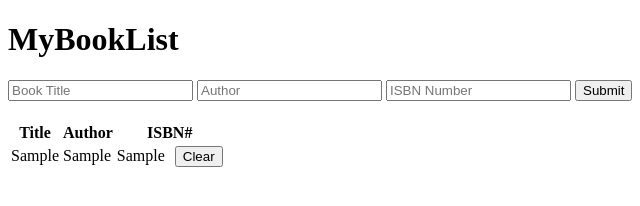
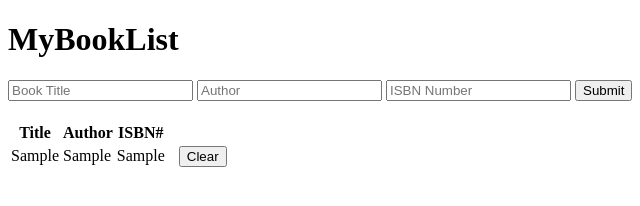
Before and after one commit to acciojob/book-list-jitendrakumar07, a website: page main.html in a window 1280 px wide. Both pictures are taken after typing "Sample", "Sample", "Sample" into the empty fields and a click on the button "Submit". Shown: the full height of the page, 0-640 px from the left. Drawn offline with Linux system fonts and the light colour scheme.

Commit message:
created a submission

```diff
--- a/main.html
+++ b/main.html
@@ -21,6 +21,7 @@
           <th>Title</th>
           <th>Author</th>
           <th>ISBN#</th>
+          <th></th>
         </tr>
       </thead>
       <tbody id="book-list">
--- a/script.js
+++ b/script.js
@@ -18,16 +18,17 @@
 
       const isbnCell = document.createElement("td");
       isbnCell.textContent = isbn;
+      row.appendChild(isbnCell);
 
+      const deleteCell = document.createElement("td");
       const clearButton = document.createElement("button");
       clearButton.textContent = "Clear";
       clearButton.classList.add("delete", "btn", "btn-danger", "btn-sm");
       clearButton.addEventListener("click", function() {
         row.remove();
       });
-
-      isbnCell.appendChild(clearButton);
-      row.appendChild(isbnCell);
+      deleteCell.appendChild(clearButton);
+      row.appendChild(deleteCell);
 
       document.getElementById("book-list").appendChild(row);
 
```
